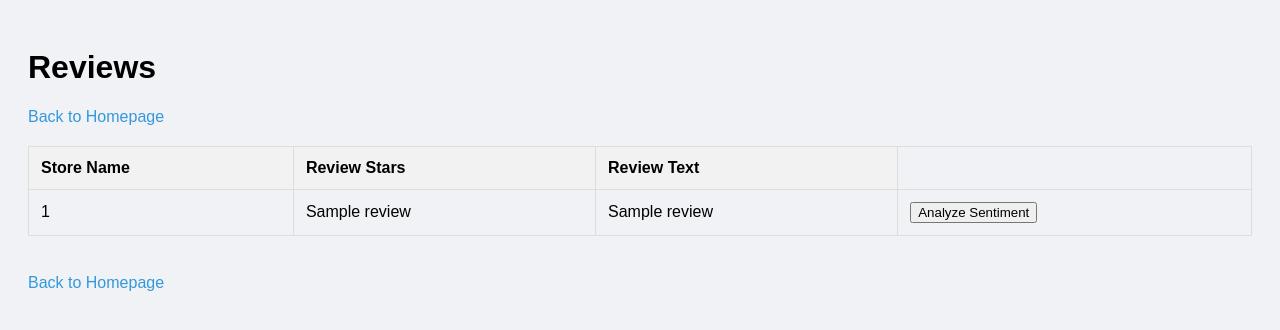
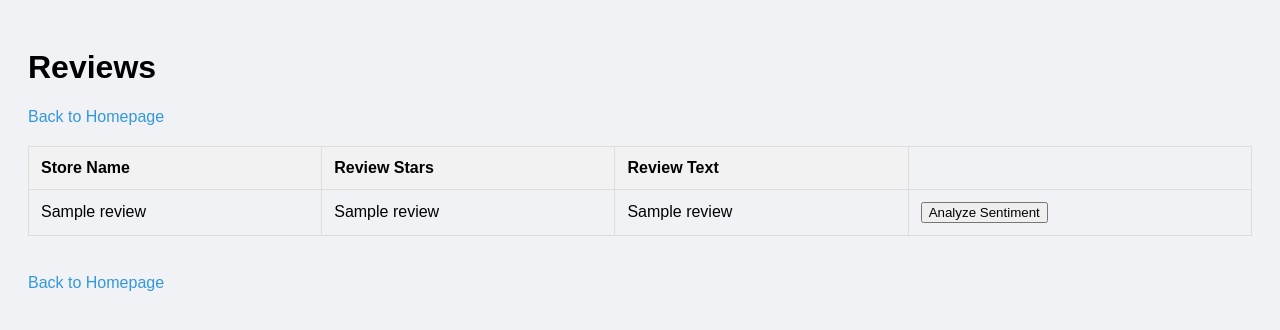
Before and after one commit to Darktoskillzone/Restaurant-Review-Analytics, a FastAPI app: page /reviews/show in a window 1280 px wide. Shown: the top 330 px of the page. Run offline with FastAPI, Linux system fonts and the light colour scheme; a database or web service that is not in the repository returns one stand-in record (values such as "Sample title").

Commit message:
fix: Add autoincrement primary key id and pregenerated sentiments and star prediction

```diff
--- a/src/templates/reviews.html
+++ b/src/templates/reviews.html
@@ -18,12 +18,12 @@
         <tbody>
             {% for review in reviews %}
             <tr>
-                <td>{{ review[0] }}</td>
-                <td>{{ review[7] }}</td>
-                <td>{{ review[9] }}</td>
+                <td>{{ review[1] }}</td>
+                <td>{{ review[8] }}</td>
+                <td>{{ review[10] }}</td>
                 <td>
                     <form action="/sentiment/predict" method="POST">
-                        <input type="hidden" name="review" value="{{ review[9] }}">
+                        <input type="hidden" name="review" value="{{ review[10] }}">
                         <button type="submit" class="analyze-btn">Analyze Sentiment</button>
                     </form>
                 </td>
```
